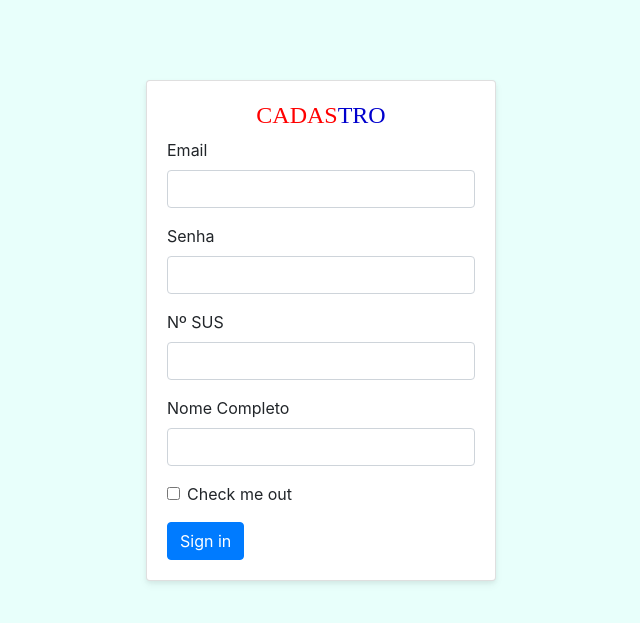
After one commit to EulleSA/web_development, a PHP site: page /registro_usuario.html in a window 1280 px wide. The commit adds this page. Shown: the top 623 px of the page, without its empty margins (294-934 px from the left). Run offline with PHP 8.4, Linux system fonts and the light colour scheme.

Commit message:
Tela de cadastro

```diff
--- a/HealthMap/css/style.css
+++ b/HealthMap/css/style.css
@@ -4,5 +4,12 @@
 }
 
 .form-style{
-	font-family:fantasy;
+	font-family:ubuntu;
 }
+
+.card{
+    margin-top:80px;
+    box-shadow:0 2px 4px 0 rgba(0,0,0,.05),
+               0 4px 8px 0 rgba(0,0,0,.05);
+    width: 350px;
+}
--- /dev/null
+++ b/HealthMap/registro_usuario.html
@@ -0,0 +1,65 @@
+<!DOCTYPE html>
+<html lang="en">
+<head>
+    <link rel="stylesheet" href="css/bootstrap.css">
+    <link rel="stylesheet" href="css/style.css">
+    <meta charset="UTF-8">
+    <meta name="viewport" content="width=device-width, initial-scale=1.0">
+    <meta http-equiv="X-UA-Compatible" content="ie=edge">
+    <title>Healthmap</title>
+</head>
+<body style="background-color: rgba(225, 255, 250, 0.74)">
+    <section class="container-fluid " >
+        <div class="row">
+            <div style="width:400px;margin:auto">
+                <div class="card">
+                    <div class="card-body">
+                        <h4 class="text-center" style="font-family: ubuntu"><span style="color: red">CADAS</span><span style="color:mediumblue">TRO</span></h4>
+                        <form>
+
+                                <div class="form-group ">
+                                    <label for="inputEmail4">Email</label>
+                                    <input type="email" class="form-control" id="inputEmail4" >
+                                </div>
+
+
+
+                                    <div class="form-group ">
+                                    <label for="inputEmail4">Senha</label>
+                                    <input type="email" class="form-control" id="inputEmail4" >
+                                    </div>
+
+
+
+                                    <div class="form-group">
+                                    <label for="inputAddress">Nº SUS</label>
+                                    <input type="text" class="form-control" id="inputAddress">
+                                    </div>
+
+                                    <div class="form-group">
+                                    <label for="inputAddress2">Nome Completo</label>
+                                    <input type="text" class="form-control" id="inputAddress2">
+                                    </div>
+
+                                    <div class="form-group">
+                                    <div class="form-check">
+                                        <input class="form-check-input" type="checkbox" id="gridCheck">
+                                        <label class="form-check-label" for="gridCheck">
+                                        Check me out
+                                        </label>
+                                    </div>
+                                    </div>
+                                    <button type="submit" class="btn btn-primary">Sign in</button>
+                        </form>
+                    </div>
+                </div>
+            </div>
+        </div>
+    </section>
+
+
+    <script type="text/javascript" src="js/jquery-3.3.1.slim.min.js"></script>
+    <script type="text/javascript" src="js/popper.min.js"></script>
+    <script type="text/javascript" src="js/bootstrap.js"></script>
+</body>
+</html>
```
Also changed, not shown: HealthMap/index.html (+18 -3 lines).
